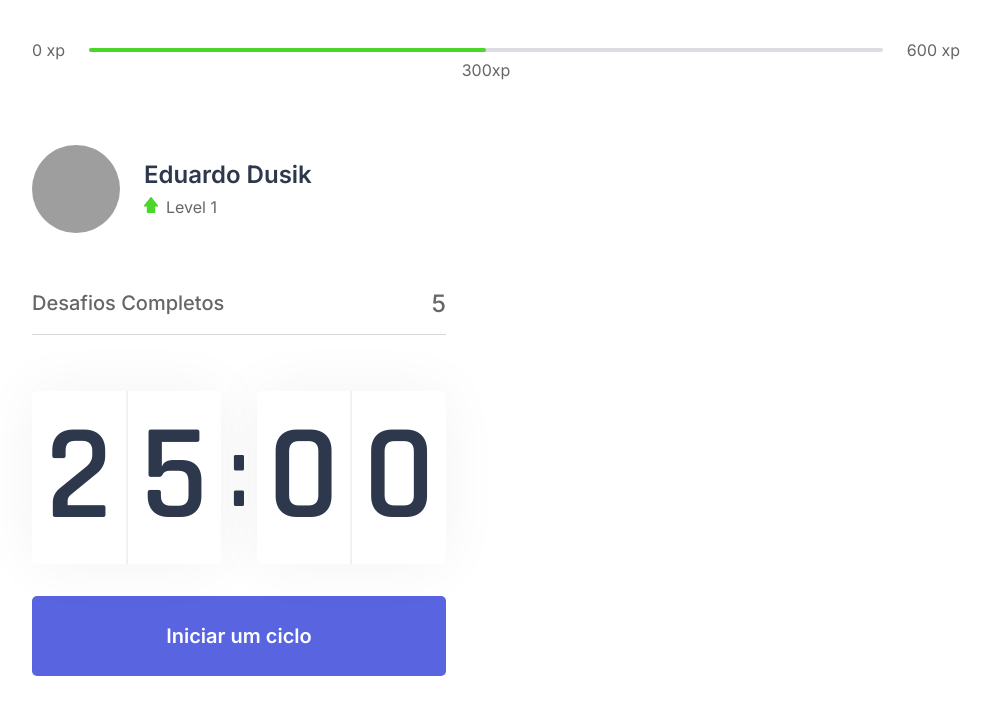
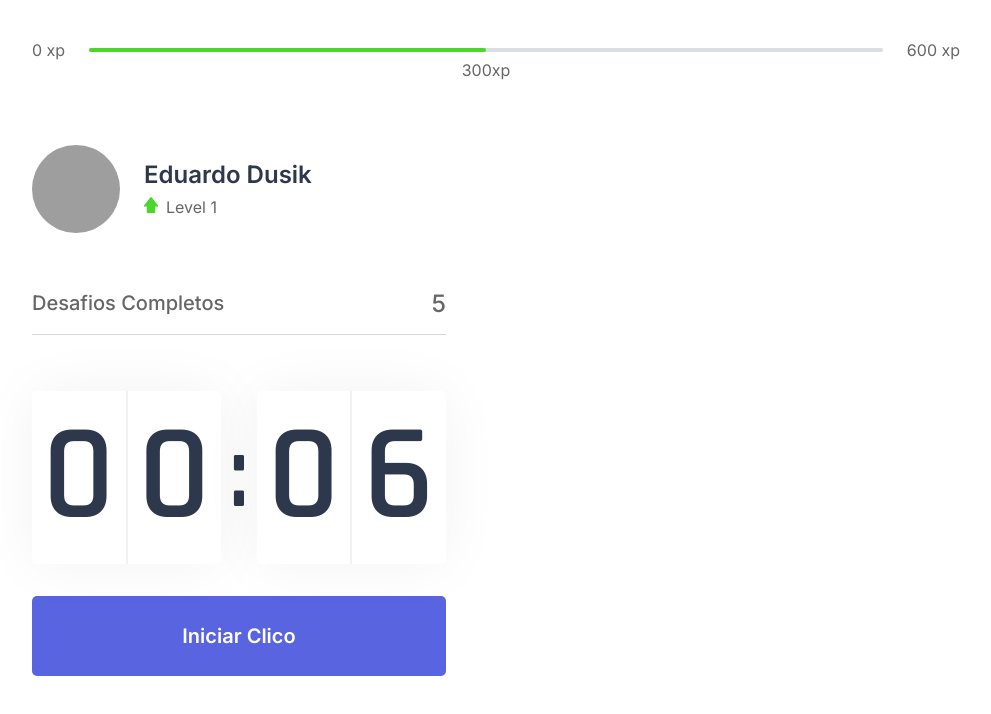
Before and after one commit to EDusik/moveit, a Next.js app in the folder moveit-next/: page / in a window 1280 px wide. Shown: the top 714 px of the page, without its empty margins (144-1135 px from the left). Built offline with nearby package versions, Linux system fonts and the light colour scheme; grey boxes are pictures that could not be loaded.

Commit message:
refactor: Countdown changes

```diff
--- a/moveit-next/src/components/Countdown.tsx
+++ b/moveit-next/src/components/Countdown.tsx
@@ -1,28 +1,42 @@
 import { useState, useEffect } from "react";
 import styles from "../styles/components/Countdown.module.css";
 
+let countdownTimeout: NodeJS.Timeout;
+const TIMER = 0.1 * 60;
+
 export const Countdown = () => {
 
-  const [time, setTime] = useState(25 * 60);
+  const [time, setTime] = useState(TIMER);
+  const [isActive, setIsActive] = useState(false);
+  const [hasFinished, setHasFinished] = useState(false);
+
   const minutes = Math.floor(time / 60);
   const seconds = (time % 60);
 
   const [minuteLeft, minuteRight] = String(minutes).padStart(2, "0").split("");
   const [secondLeft, secondRight] = String(seconds).padStart(2, "0").split("");
 
-  const [active, seActive] = useState(false);
+  const startCountdown = () => {
+    setIsActive(true);
+  }
 
-  const startCountDown = () => {
-    seActive(true);
+  const resetCountdown = () => {
+    clearTimeout(countdownTimeout);
+    setTime(TIMER);
+    setIsActive(false);
   }
 
   useEffect(() => {
-    if (active && time > 0) {
-      setTimeout(() => {
+    if (isActive && time > 0) {
+      countdownTimeout = setTimeout(() => {
         setTime(time - 1);
       }, 1000);
+    } else if (isActive && time == 0) {
+      setHasFinished(true);
+      setIsActive(false);
+      console.log("finished countdown");
     }
-  }, [active, time]);
+  }, [isActive, time]);
 
   return (
     <div>
@@ -38,9 +52,33 @@
         </div>
       </div>
 
-      <button type="button" className={styles.countdownButton} onClick={startCountDown}>
-        Iniciar um ciclo
-      </button>
+      {hasFinished ? (
+        <button
+          disabled
+          className={styles.countdownButton}
+        >
+          Ciclo Encerrado
+        </button>
+        ) : (
+        <>
+          {isActive ? (
+            <button type="button"
+              className={`${styles.countdownButton} ${styles.countdownButtonActive}`}
+              onClick={resetCountdown}>
+                Abandonar Ciclo
+            </button>
+          ) : (
+          <button type="button"
+            className={styles.countdownButton}
+            onClick={startCountdown}>
+              Iniciar Clico
+          </button>
+          )}
+        </>
+        )
+      }
+
+
     </div>
-  )
+  );
 }
--- a/moveit-next/src/styles/components/Countdown.module.css
+++ b/moveit-next/src/styles/components/Countdown.module.css
@@ -51,6 +51,22 @@
 	transition: background-color 0.2s;
 }
 
-.countdownButton:hover {
+.countdownButton:not(:disabled):hover {
 	background-color: var(--blue-dark);
 }
+
+.countdownButtonActive {
+	background-color: var(--white);
+	color: var(--title);
+}
+
+.countdownButtonActive:not(:disabled):hover {
+	background-color: var(--red);
+	color: var(--white);
+}
+
+.countdownButton:disabled {
+	background-color: var(--white);
+	color: var(--title);
+	cursor: not-allowed;
+}
```
